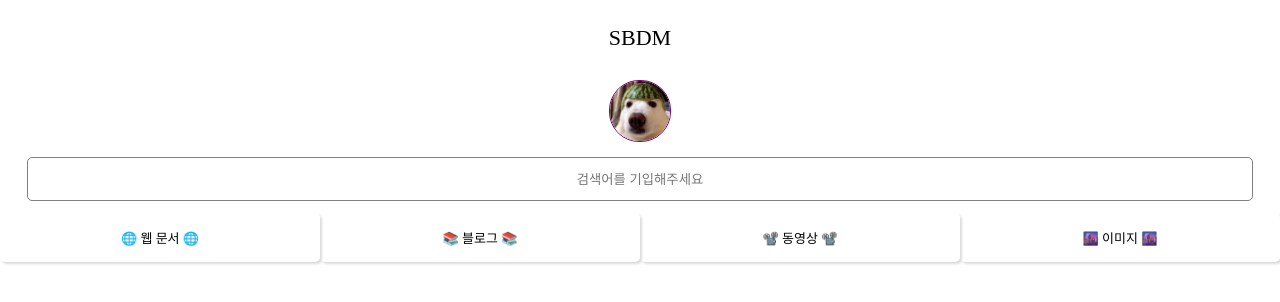
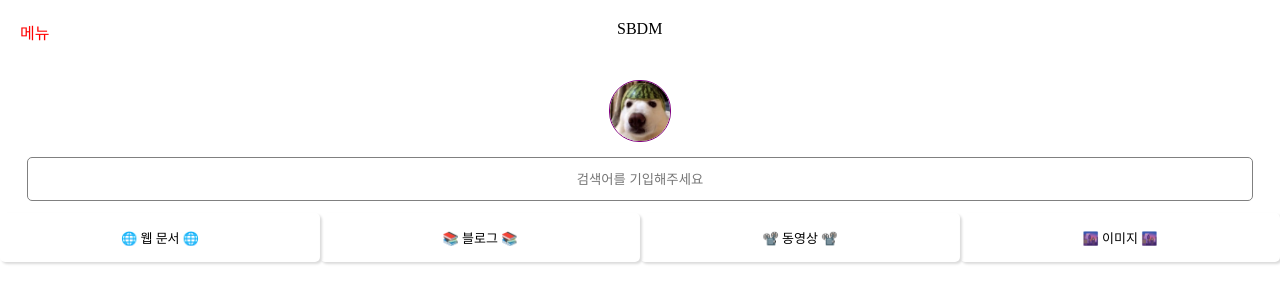
Before and after one commit to sstipdev/Search-Engine, a React (Vite) app: page /main in a window 1280 px wide. Shown: the top 302 px of the page. Built offline with nearby package versions, Linux system fonts and the light colour scheme; no server answers; sample sign-in values are in the browser's storage.

Commit message:
main 컴포넌트 사이드메뉴 추가

```diff
--- a/src/components/NavBar.jsx
+++ b/src/components/NavBar.jsx
@@ -1,4 +1,6 @@
+import styles from "../styles/components/NavBar.module.css";
+
 const NavBar = () => {
-  return <div>사이드바</div>;
+  return <div className={styles.btn}>메뉴</div>;
 };
 export default NavBar;
--- a/src/routes/Home.jsx
+++ b/src/routes/Home.jsx
@@ -4,7 +4,9 @@ import WebResult from "../components/WebResult";
 import VideoResult from "../components/VideoResult";
 import ImageResult from "../components/ImageResult";
 import BlogResult from "../components/BlogResult";
-import { ChoiceTypeBox, MainName, LogoImg, Header, UserInput, ChoiceBox, SearchType, MainResult } from "../styles/routes/HomeCSS";
+import NavBar from "../components/NavBar";
+import styles from "../styles/routes/Home.module.css";
+import { ChoiceTypeBox, LogoImg, Header, UserInput, ChoiceBox, SearchType, MainResult } from "../styles/routes/HomeCSS";
 
 const ChoiceType = () => {
   const [choice, setChoice] = useState("");
@@ -48,8 +50,10 @@ const ChoiceType = () => {
 
   return (
     <ChoiceTypeBox>
-      <MainName>SBDM</MainName>
-
+      <div className={styles.header}>
+        <NavBar />
+        <p className={styles.MainName}>SBDM</p>
+      </div>
       <Header>
         <LogoImg src={Logo} />
         <UserInput onInput={(e) => setSearch(e.target.value)} type="text" placeholder="검색어를 기입해주세요" value={search} />
--- /dev/null
+++ b/src/styles/components/NavBar.module.css
@@ -0,0 +1,9 @@
+.btn {
+  color: red;
+  margin: 0;
+}
+
+.btn:hover {
+  color: grey;
+  font-weight: bold;
+}
--- /dev/null
+++ b/src/styles/routes/Home.module.css
@@ -0,0 +1,11 @@
+.MainName {
+  margin: 0 auto;
+  text-align: center;
+  padding: 0 0 0 30px;
+}
+
+.header {
+  display: flex;
+  width: 100%;
+  padding: 20px;
+}
--- a/src/styles/routes/HomeCSS.jsx
+++ b/src/styles/routes/HomeCSS.jsx
@@ -2,17 +2,7 @@ import styled from "styled-components";
 
 export const ChoiceTypeBox = styled.div`
   width: 100%;
-`;
-
-export const MainName = styled.p`
-  position: fixed;
-  text-align: center;
-  width: 100%;
-  background-color: white;
-  font-size: 22px;
-  height: 100px;
-  margin: 0;
-  padding-top: 25px;
+  display: flex;
 `;
 
 export const LogoImg = styled.img`
```
